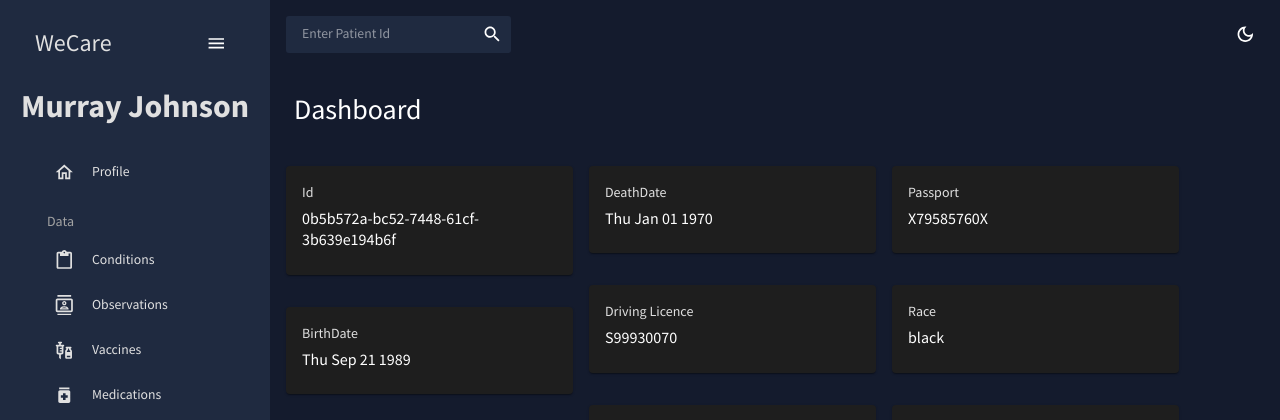
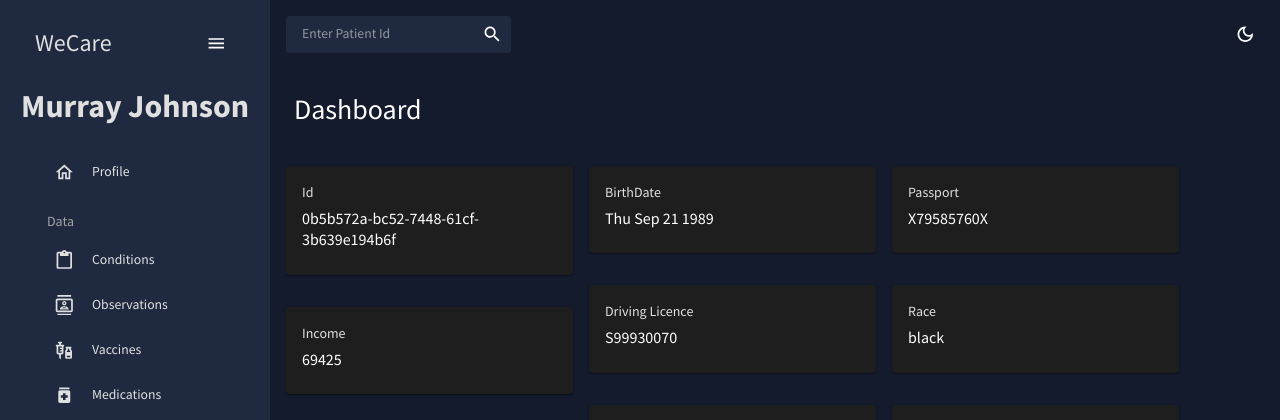
Before and after one commit to projectX-india/Stratethon4, a React (Create React App) app in the folder frontend/: page / in a window 1280 px wide. Shown: the top 420 px of the page. Built offline with nearby package versions, Linux system fonts and the light colour scheme.

Commit message:
dashboard updates

```diff
--- a/frontend/src/scenes/dashboard/index.jsx
+++ b/frontend/src/scenes/dashboard/index.jsx
@@ -13,11 +13,11 @@ const Dashboard = ({patientData}) => {
       <Box display="flex" flexDirection="row">
       <Box display="flex" width="30%" flexDirection="column">
         <BasicCard title="Id"  desc={patientData.id}/>
-        <BasicCard title="BirthDate"  desc={birthDate.toDateString()}/>
+        <BasicCard title="Income"  desc={patientData.income}/>
         <BasicCard title="Birth Place"  desc={patientData.birthplace}/>
       </Box>
       <Box display="flex" width="30%" flexDirection="column">
-        <BasicCard title="DeathDate"  desc={deathDate.toDateString()}/>
+        <BasicCard title="BirthDate"  desc={birthDate.toDateString()}/>
         <BasicCard title="Driving Licence"  desc={patientData.driversLicence}/>
         <BasicCard title="Address"  desc={patientData.address}/>
       </Box>
```
